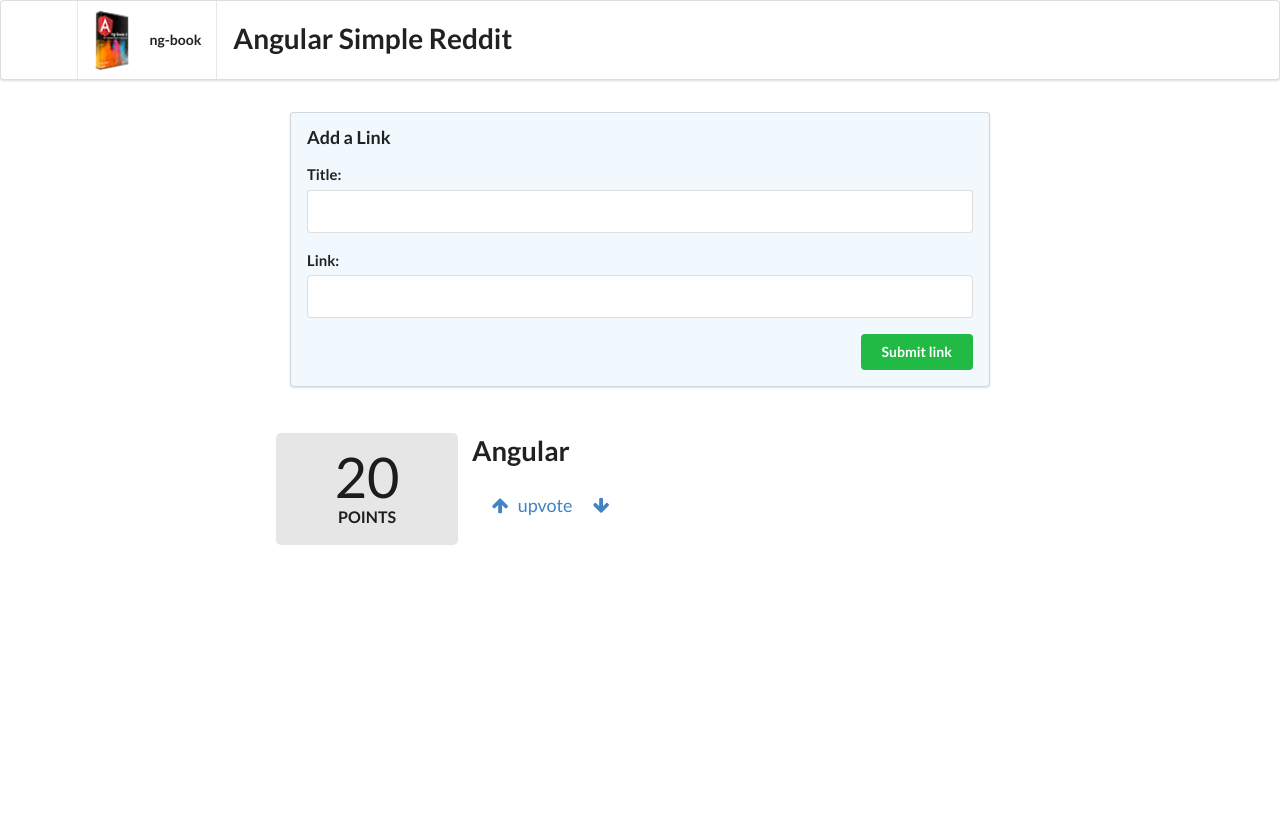
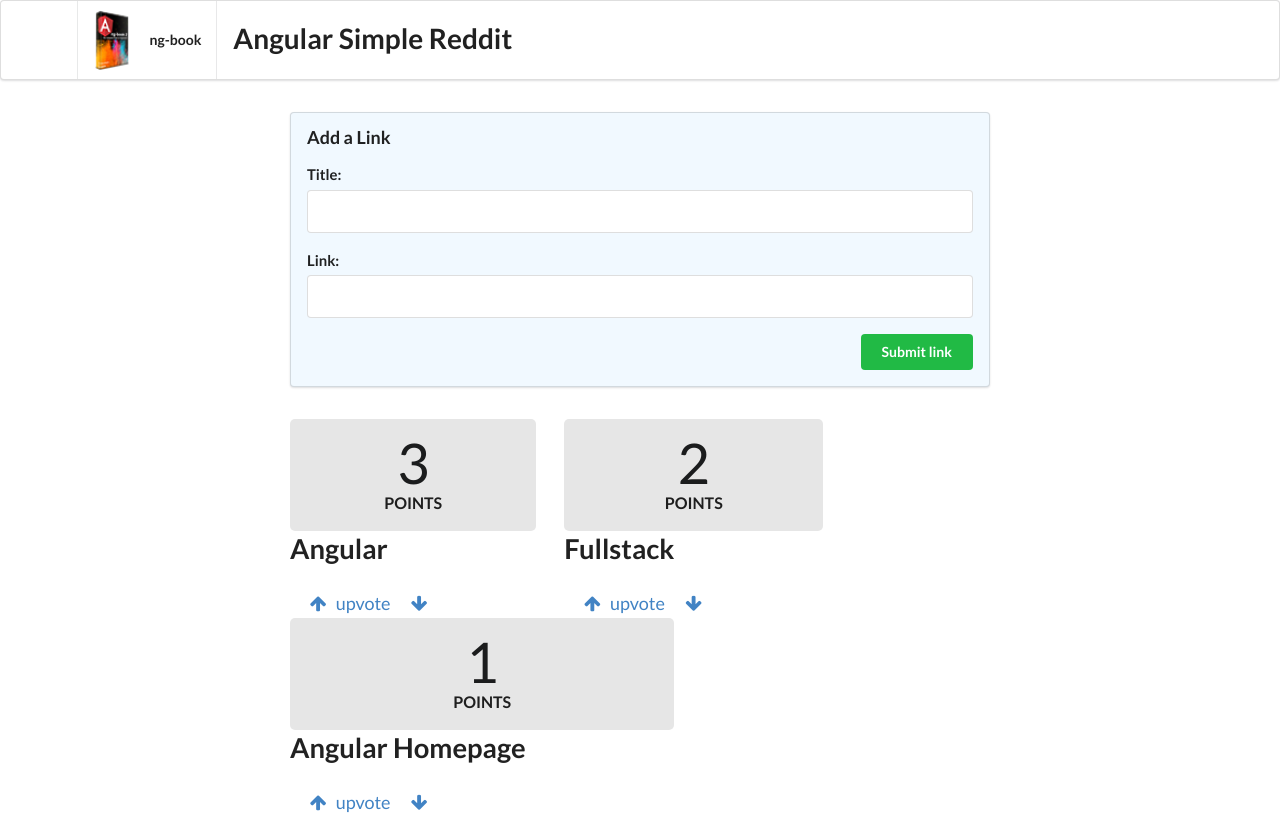
Before and after one commit to eathom91/angular-reddit, an Angular app: page / in a window 1280 px wide. Built offline with nearby package versions, Linux system fonts and the light colour scheme.

Commit message:
Added array of articles to app component

```diff
--- a/src/app/app.component.html
+++ b/src/app/app.component.html
@@ -16,6 +16,7 @@
 </form>
 
 <div  class="ui grid posts">
-  <app-article>
-  </app-article>
+    <div *ngFor="let article of articles">
+      <app-article [article]="article"></app-article>
+    </div>
 </div>
--- a/src/app/app.component.ts
+++ b/src/app/app.component.ts
@@ -1,4 +1,5 @@
 import { Component } from '@angular/core';
+import {Article} from "./article/article.model";
 
 @Component({
   selector: 'app-root',
@@ -6,6 +7,15 @@ import { Component } from '@angular/core';
   styleUrls: ['./app.component.css']
 })
 export class AppComponent {
+  articles: Article[];
+
+  constructor() {
+    this.articles = [
+      new Article('Angular', 'https://angular.io', 3),
+      new Article('Fullstack', 'https://fullstack.io', 2),
+      new Article('Angular Homepage', 'https://angular.io',1)
+    ]
+  }
   addArticle(title: HTMLInputElement, link:HTMLInputElement): boolean {
     console.log(`Adding article title: ${title.value} and link: ${link.value}`);
     return false;
--- a/src/app/article/article.component.ts
+++ b/src/app/article/article.component.ts
@@ -1,4 +1,4 @@
-import {Component, HostBinding, OnInit} from '@angular/core';
+import {Component, HostBinding, Input, OnInit} from '@angular/core';
 import {Article} from "./article.model";
 
 @Component({
@@ -8,14 +8,9 @@ import {Article} from "./article.model";
 })
 export class ArticleComponent implements OnInit {
   @HostBinding('attr.class') cssClass = 'row';
-  article: Article;
+  @Input() article!: Article;
 
   constructor() {
-    this.article = new Article(
-      'Angular',
-      'https://angular.io',
-      20
-    );
   }
 
   voteUp(): boolean {
--- a/src/app/article/article.model.ts
+++ b/src/app/article/article.model.ts
@@ -9,11 +9,20 @@ export class Article {
     this.votes = votes || 0;
   }
 
-  voteUp(){
+  voteUp(): void{
     this.votes += 1;
   }
 
-  voteDown(){
+  voteDown(): void{
     this.votes -= 1;
   }
+
+  domain(): string | null {
+    try{
+      const domainAndPath: string = this.link.split('//')[1];
+      return domainAndPath.split('/')[0];
+    } catch (err){
+      return null;
+    }
+  }
 }
```
